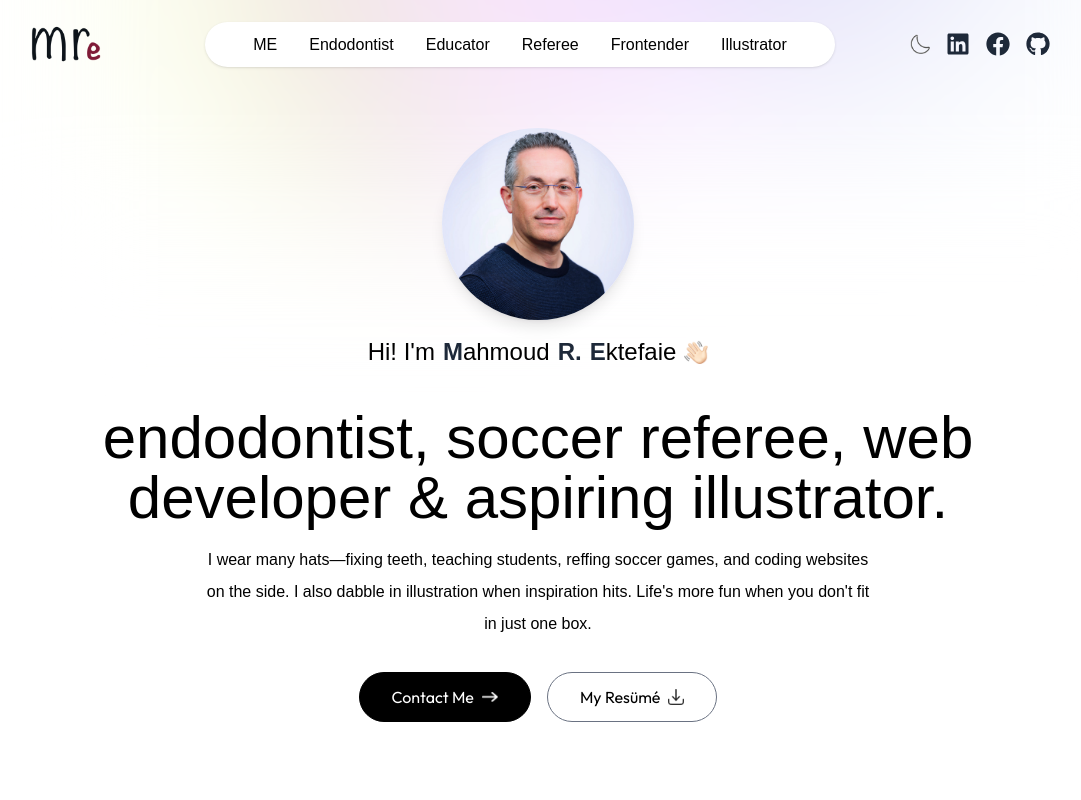
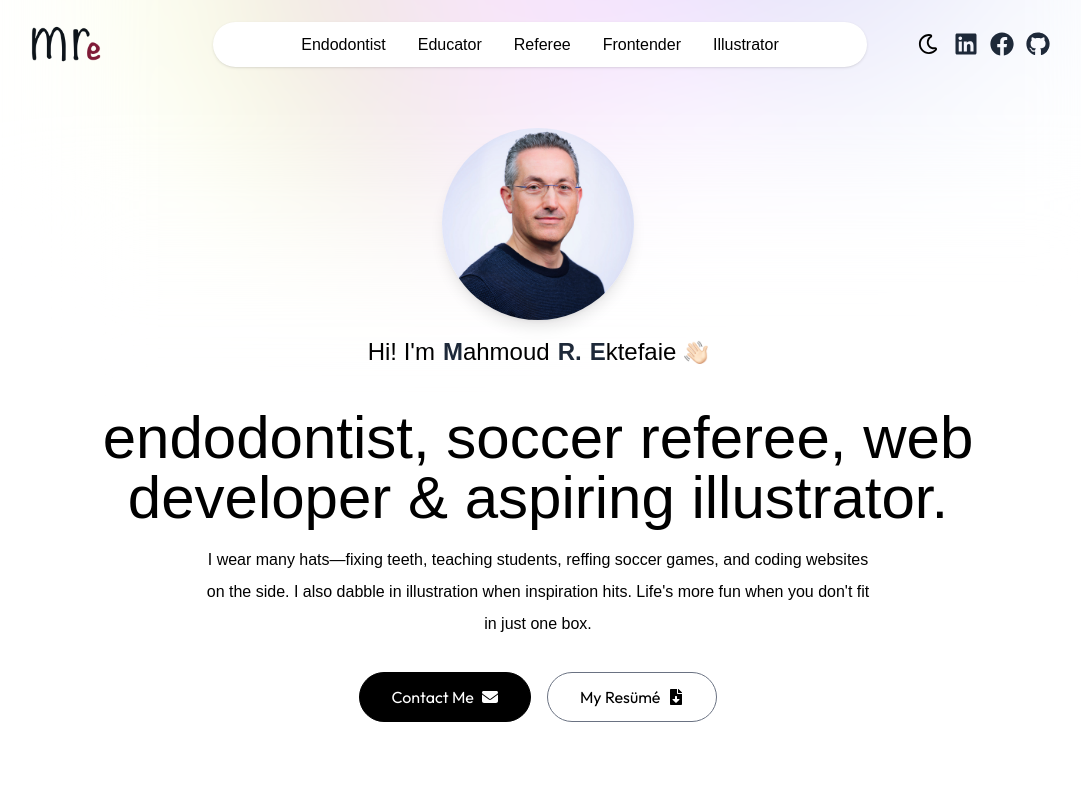
Before and after one commit to mektefaie/mre, a Next.js app: page / in a window 1280 px wide. Shown: the top 800 px of the page, without its empty margins (102-1183 px from the left). Built offline with nearby package versions, Linux system fonts and the light colour scheme; a web font is replaced by a local one.

Commit message:
add Fa icons

```diff
--- a/app/components/Contact.jsx
+++ b/app/components/Contact.jsx
@@ -1,9 +1,8 @@
 'use client';
 
 import { ovo } from '@/app/fonts';
-import { assets } from '@/assets/assets';
-import Image from 'next/image';
 import { useState } from 'react';
+import { FaRegPaperPlane } from 'react-icons/fa6';
 
 const Contact = () => {
   // using Web3Forms
@@ -92,12 +91,7 @@ const Contact = () => {
           type="submit"
           className={`py-2 px-8 w-max flex items-center justify-between gap-3 bg-black/80 text-white rounded-full mx-auto hover:bg-black duration-500 ${ovo.className}`}
         >
-          Send Message{' '}
-          <Image
-            src={assets.right_arrow_white}
-            alt="send icon"
-            className="w-4"
-          />
+          Send Message <FaRegPaperPlane />
         </button>
 
         {/* ✅ Updated to use state safely */}
--- a/app/components/Header.jsx
+++ b/app/components/Header.jsx
@@ -1,6 +1,8 @@
 import { outfit, ovo } from '@/app/fonts';
 import { assets } from '@/assets/assets';
 import Image from 'next/image';
+import { FaFileDownload } from 'react-icons/fa';
+import { FaEnvelope } from 'react-icons/fa6';
 
 const Header = () => {
   return (
@@ -48,16 +50,14 @@ const Header = () => {
           href="#contact"
           className="px-8 py-2 border border-black rounded-full bg-black text-white flex items-center gap-2"
         >
-          Contact Me{' '}
-          <Image src={assets.right_arrow_white} alt="" className="w-4" />
+          Contact Me <FaEnvelope className=" w-4 h-4" />
         </a>
         <a
           href="/sample-resume.pdf"
           download
           className="px-8 py-2 border rounded-full border-gray-500 flex items-center gap-2"
         >
-          My Res&uuml;m&eacute;{' '}
-          <Image src={assets.download_icon} alt="" className="w-4" />
+          My Res&uuml;m&eacute; <FaFileDownload className=" w-4 h-4" />
         </a>
       </div>
     </div>
--- a/app/components/Navbar.jsx
+++ b/app/components/Navbar.jsx
@@ -2,7 +2,7 @@ import { ovo } from '@/app/fonts';
 import { assets } from '@/assets/assets';
 import Image from 'next/image';
 import { useEffect, useRef, useState } from 'react';
-import { FaFacebook, FaGithub, FaLinkedin } from 'react-icons/fa';
+import { FaFacebook, FaGithub, FaLinkedin, FaRegMoon } from 'react-icons/fa';
 import SocialIcon from './SocialIcon';
 
 const Navbar = () => {
@@ -43,20 +43,15 @@ const Navbar = () => {
           <Image
             src={assets.logo}
             alt="site logo"
-            className="w-20 cursor-pointer mr-6"
+            className="w-20 cursor-pointer md:mr-12 lg:mr-16"
           />
         </a>
 
         <ul
-          className={`hidden md:flex items-center gap-5 lg:gap-8 rounded-full px-8 lg:px-12 py-1.5 transition-all duration-300 ease-in-out ${
+          className={`hidden md:flex items-center gap-5 lg:gap-8 rounded-full px-8 md:px-10 lg:px-16 xl:px-22 py-1.5 transition-all duration-300 ease-in-out ${
             isScrolled ? '' : 'bg-white shadow-sm'
           } `}
         >
-          <li>
-            <a href="#top" className={ovo.className}>
-              ME
-            </a>
-          </li>
           <li>
             <a href="#endodontist" className={ovo.className}>
               Endodontist
@@ -83,13 +78,9 @@ const Navbar = () => {
             </a>
           </li>
         </ul>
-        <div className="flex items-center gap-4">
+        <div className="flex items-center gap-4 ml-2">
           <button>
-            <Image
-              src={assets.moon_icon}
-              alt="dark mode icon"
-              className="w-5"
-            />
+            <FaRegMoon className="w-5 h-5" />
           </button>
           {/* <a
             href="#contact"
@@ -99,7 +90,7 @@ const Navbar = () => {
             <Image src={assets.arrow_icon} alt="contact icon" className="w-3" />
           </a> */}
 
-          <div className="flex items-center gap-4">
+          <div className="flex items-center gap-3">
             <SocialIcon
               href="https://www.linkedin.com/in/ektefaie/"
               Icon={FaLinkedin}
@@ -135,7 +126,7 @@ const Navbar = () => {
             <Image
               src={assets.close_black}
               alt="mobile menu icon"
-              className="w-5 cursor-pointer"
+              className="w-4 pt-3 cursor-pointer"
             />
           </div>
           <li>
```
